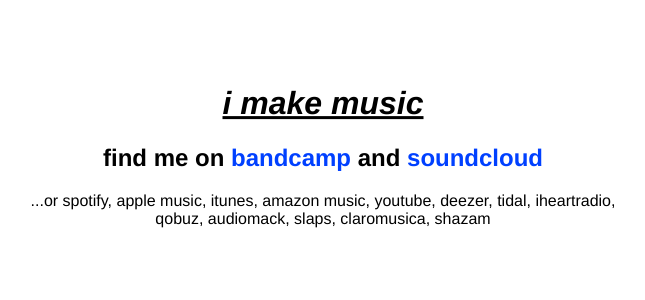
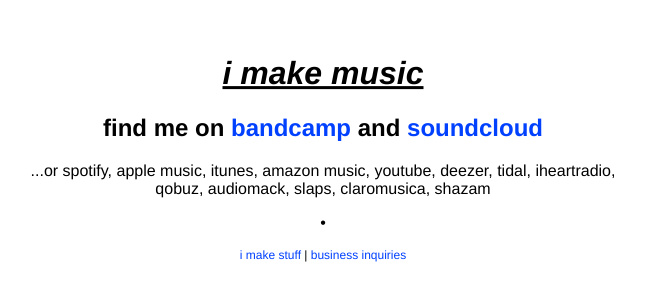
Before and after one commit to jbmagination/music, a plain HTML site: page index.html in a window 1280 px wide. Shown: the part 254-554 px from the top of the page, without its empty margins (325-970 px from the left). Drawn offline with Linux system fonts and the light colour scheme.

Commit message:
Update index.html

```diff
--- a/index.html
+++ b/index.html
@@ -69,5 +69,7 @@
     <h1><u><i>i make music</i></u></h1>
     <h2>find me on <a href="https://jbmagination.bandcamp.com">bandcamp</a> and <a href="https://soundcloud.com/jbmagination">soundcloud</a></h2>
     <p>...or spotify, apple music, itunes, amazon music, youtube, deezer, tidal, iheartradio, qobuz, audiomack, slaps, claromusica, shazam</p>
+    <p>•</p>
+    <p style="font-size:75%"><a href="https://jbmagination.com">i make stuff</a> | <a href="mailto:business@jbmagination.com">business inquiries</h2>
   </body>
 </html>
```
